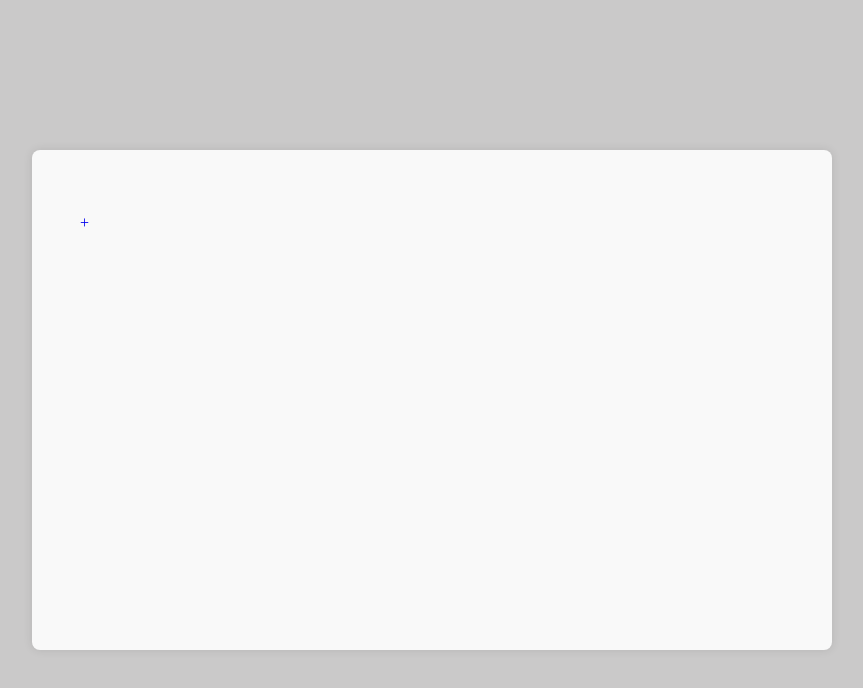
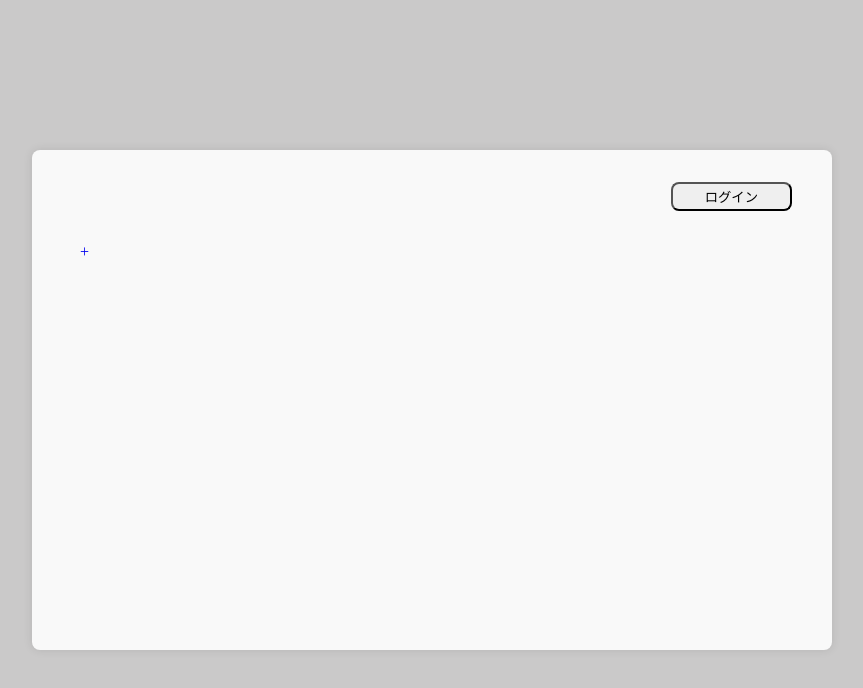
Before and after one commit to yokomaru/react-spa-memo-app, a React (Vite) app: page / in a window 1280 px wide. Shown: the top 688 px of the page, without its empty margins (208-1071 px from the left). Built offline with nearby package versions, Linux system fonts and the light colour scheme.

Commit message:
右寄せのログインボタンを仮で追加

```diff
--- a/src/App.css
+++ b/src/App.css
@@ -50,3 +50,7 @@ a.selected-memo {
   padding: 0.5rem;
   border-radius: 8px;
 }
+
+.header {
+  text-align: right;
+}
--- a/src/App.jsx
+++ b/src/App.jsx
@@ -45,6 +45,9 @@ export default function App() {
 
   return (
     <>
+      <div className="header" >
+        <button>ログイン</button>
+      </div>
       <div className="main">
         <div className={'memo-index ' + (editingMemo ? 'half' : 'full')}>
           <MemoIndex
```
